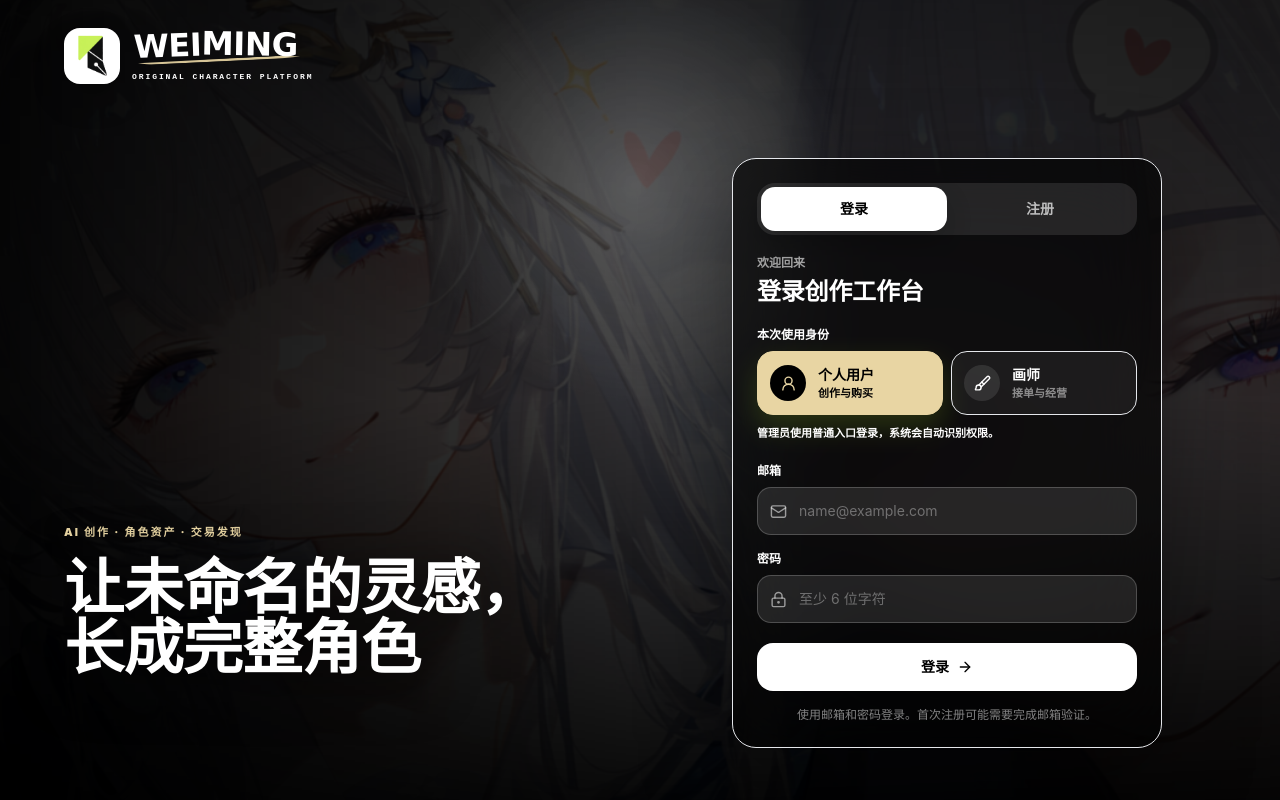
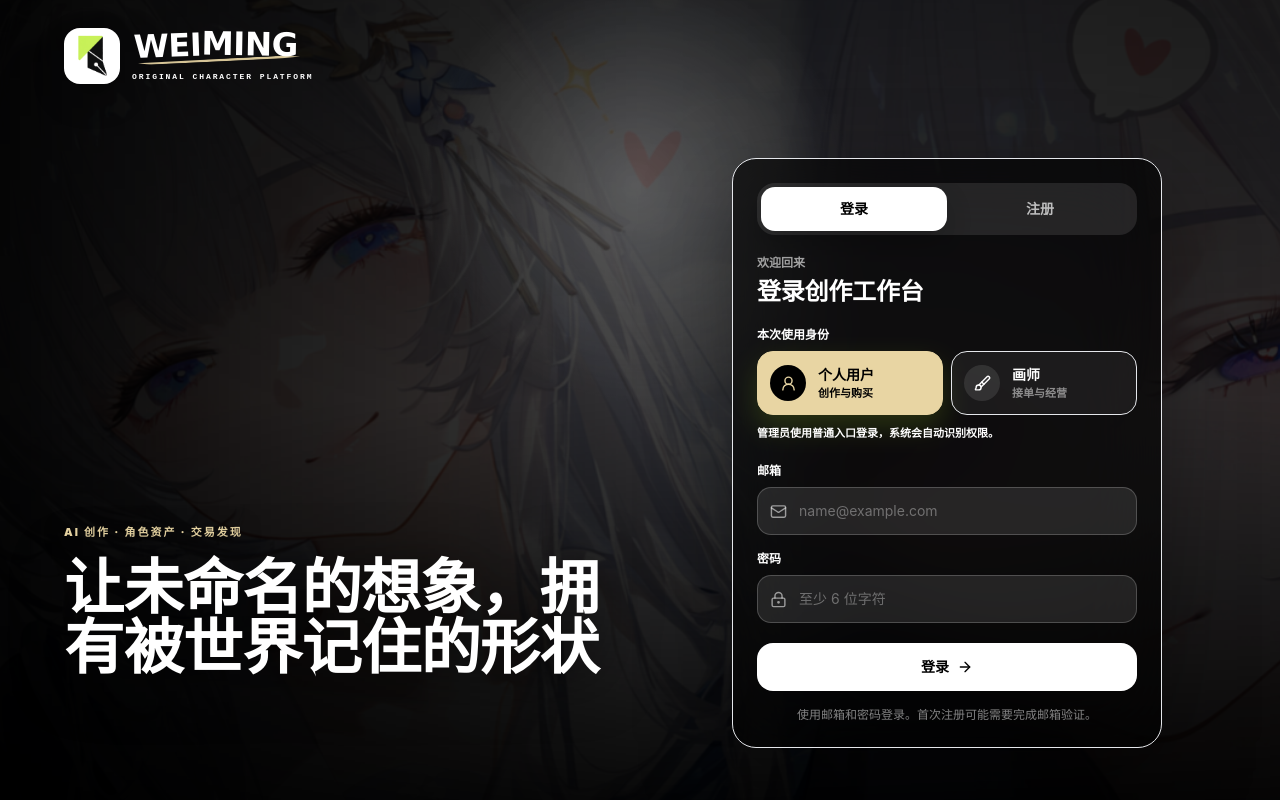
Before and after one commit to genaroshaniqua-bot/ppqq, a Next.js app: page /login in a window 1280 px wide. Built offline with nearby package versions, Linux system fonts and the light colour scheme; no server answers.

Commit message:
Refine login hero message

```diff
--- a/src/components/auth/LoginHero.tsx
+++ b/src/components/auth/LoginHero.tsx
@@ -200,7 +200,7 @@ export function LoginHero() {
               AI 创作 · 角色资产 · 交易发现
             </p>
             <h1 className="oc-title max-w-3xl text-3xl font-black leading-[1.08] text-white drop-shadow-[0_8px_28px_rgba(0,0,0,0.72)] animate-[fadeSlideUp_0.8s_ease_0.4s_both] sm:text-4xl md:text-5xl lg:text-6xl">
-              让未命名的灵感，长成完整角色
+              让未命名的想象，拥有被世界记住的形状
             </h1>
             <p className="mt-4 hidden max-w-xl text-sm font-semibold leading-7 text-white/78 drop-shadow-[0_3px_16px_rgba(0,0,0,0.72)] animate-[fadeSlideUp_0.8s_ease_0.7s_both] sm:block md:text-base">
               登录后继续管理角色设定、剧情片段、商品订单和真实委托记录。
```
